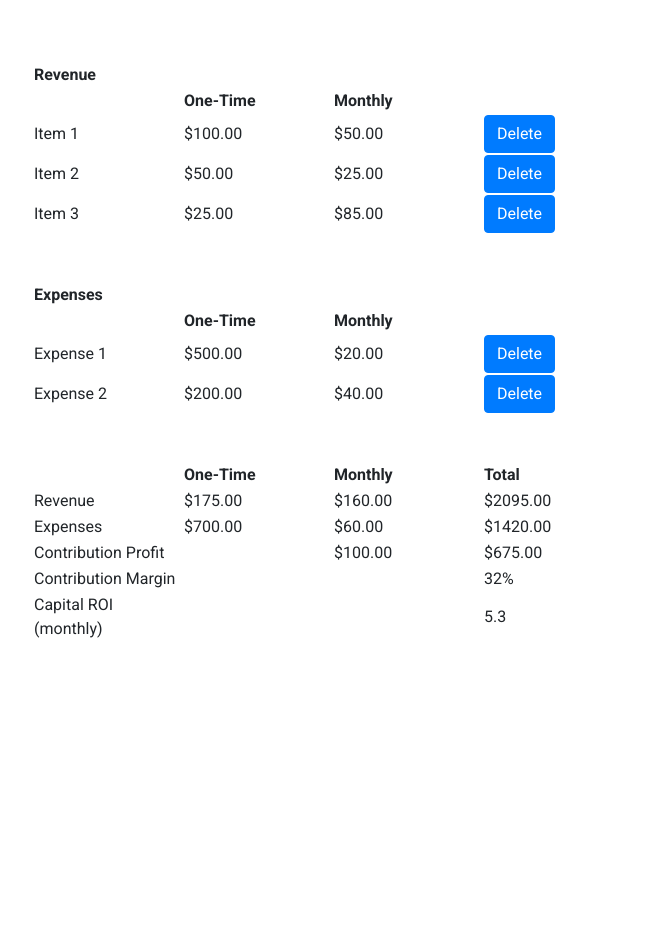
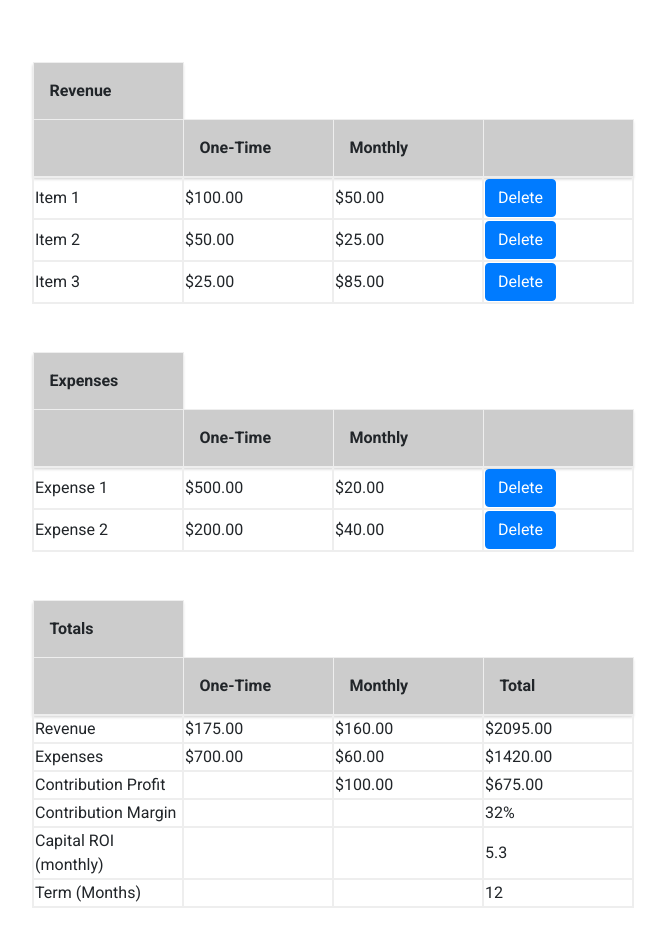
Before and after one commit to zayolab/developer-exercise, a React (Create React App) app: page / in a window 1280 px wide. Shown: the part 144-1090 px from the top of the page, without its empty margins (307-972 px from the left). Before the commit the page ends 834 px from the top, so only its background shows below. Built offline with nearby package versions, Linux system fonts and the light colour scheme.

Commit message:
updated css and added monthly term

```diff
--- a/src/App.css
+++ b/src/App.css
@@ -16,12 +16,20 @@
 
 .expenses-table, .revenue-table, .totals-table {
   margin-bottom: 3em;
+
 }
 .expenses-table th, .revenue-table th, .totals-table th {
   width: 150px;
+  border: 1px solid #eee;
+  box-shadow: 0 2px 3px #ccc;
+  padding: 16px;
+  text-align: left;
+  background-color: #ccc
+
 }
 .expenses-table td, .revenue-table td, .totals-table td {
-  width: 100px
+  width: 100px;
+  border: 2px solid #eee;
 }
 
 .error {
--- a/src/App.js
+++ b/src/App.js
@@ -38,6 +38,7 @@ class App extends Component {
         oneTime: 200,
         monthly: 40
       }],
+      term: 12,
       oneTimeRevenue: 175,
       oneTimeExpense: 700,
       monthlyRevenue: 160,
@@ -54,6 +55,7 @@ class App extends Component {
 
     // controlled form elements functions
     this.handleTypeChange = this.handleTypeChange.bind(this)
+    this.handleTermChange = this.handleTermChange.bind(this)
     this.handleNameChange = this.handleNameChange.bind(this)
     this.handleOneTimeChange = this.handleOneTimeChange.bind(this)
     this.handleMonthlyChange = this.handleMonthlyChange.bind(this)
@@ -105,6 +107,12 @@ class App extends Component {
     })
   }
 
+  handleTermChange(e) {
+    this.setState({
+      term: Number(e.target.value)
+    })
+  }
+
   // add new expense or revenue
   handleAdd(e) {
     e.preventDefault()
@@ -137,7 +145,8 @@ class App extends Component {
         newName: '',
         newMonthly: '',
         newOneTime: '',
-        newType: ''
+        newType: '',
+        term: ''
       })
     }
   }
@@ -167,8 +176,8 @@ class App extends Component {
     })
 
     // Calculations for totals
-    let totalRevenue = this.state.oneTimeRevenue + (this.state.monthlyRevenue * 12)
-    let totalExpense = this.state.oneTimeExpense + (this.state.monthlyExpense * 12)
+    let totalRevenue = this.state.oneTimeRevenue + (this.state.monthlyRevenue * this.state.term)
+    let totalExpense = this.state.oneTimeExpense + (this.state.monthlyExpense * this.state.term)
     let monthlyContributionProfit = this.state.monthlyRevenue - this.state.monthlyExpense
     let totalContributionProfit = totalRevenue - totalExpense
     // handle case where totalRevenue is 0 (to avoid -Infinity and NaN)
@@ -270,8 +279,11 @@ class App extends Component {
           {/* Totals Table */}
           <table className="totals-table">
             <thead>
+            <tr>
+                <th>Totals</th>
+              </tr>
               <tr>
-                <th></th>
+              <th></th>
                 <th>One-Time</th>
                 <th>Monthly</th>
                 <th>Total</th>
@@ -293,8 +305,8 @@ class App extends Component {
               <tr>
                 <td>Contribution Profit</td>
                 <td></td>
-                <td>${ monthlyContributionProfit.toFixed(2)}</td>
-                <td>${ totalContributionProfit.toFixed(2)}</td>
+                <td>${monthlyContributionProfit.toFixed(2)}</td>
+                <td>${totalContributionProfit.toFixed(2)}</td>
               </tr>
               <tr>
                 <td>Contribution Margin</td>
@@ -308,8 +320,35 @@ class App extends Component {
                 <td></td>
                 <td>{capitalROI}</td>
               </tr>
+              <tr>
+                <td>Term (Months)</td>
+                <td></td>
+                <td></td>
+                <td>{(this.state.term)}</td>
+              </tr>
+
+        <Form className="addTermForm" onSubmit={this.handleAdd}>
+          <Row className="input-field">
+            <Col sm={{ span: 20, offset: 1}} className="input-field">
+              <Form.Control
+                as="select"
+                onChange = {this.handleTermChange}
+                value={this.state.term ? this.state.term : 'choose'}
+                >
+                <option value="choose" disabled={true}>Select Term</option>
+                <option value="12">12</option>
+                <option value="24">24</option>
+                <option value="36">36</option>
+                <option value="48">48</option>
+                <option value="60">60</option>
+              </Form.Control>
+            </Col>
+
+          </Row>
+        </Form>
             </tbody>
           </table>
+
         </div>
       </div>
     );
```
